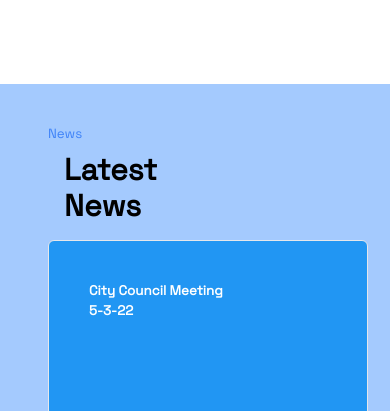
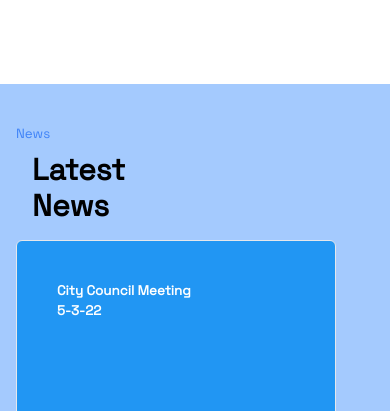
Before and after one commit to anxious4glory/fiverrgig1, a website: page index.html in a window 390 px wide. Shown: the part 2690-3101 px from the top of the page. Drawn offline with nearby package versions, Linux system fonts and the light colour scheme.

Commit message:
mobile res design

```diff
--- a/styles/index.css
+++ b/styles/index.css
@@ -139,8 +139,6 @@ top: 4rem;
           }
         .cityDashboard{
             position: relative;
-            right: 6rem;
-            padding-left: 1rem;
-            padding-right: 1rem;
+            left: -7rem;
         }
 }
```
